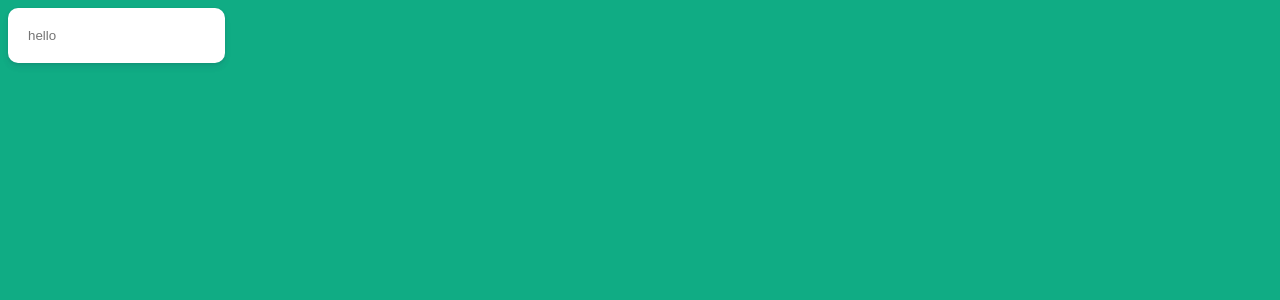
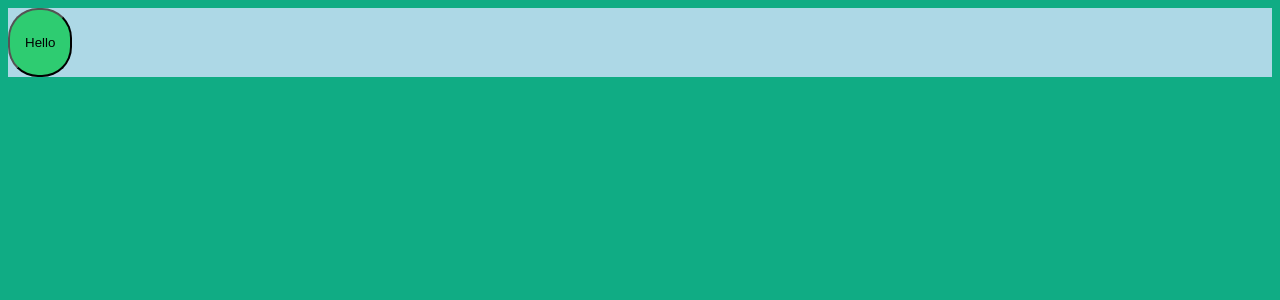
Before and after one commit to kimshuk/styled-comp-test, a React (Create React App) app: page / in a window 1280 px wide. Shown: the top 300 px of the page. Built offline with nearby package versions, Linux system fonts and the light colour scheme.

Commit message:
theme implemented, ch 6 done

```diff
--- a/src/App.js
+++ b/src/App.js
@@ -1,5 +1,10 @@
 import React, { Component } from "react";
-import styled, { createGlobalStyle, css, keyframes } from "styled-components";
+import styled, {
+  createGlobalStyle,
+  css,
+  ThemeProvider
+} from "styled-components";
+import theme from "./theme";
 
 const GlobalStyle = createGlobalStyle`
   html {
@@ -11,62 +16,30 @@
   }
 `;
 
-// const Button = styled.button`
-//   border-radius: 50px;
-//   padding: 5px;
-//   min-width: 120px;
-//   color: white;
-//   font-size: 20px;
-//   font-weight: 600;
-//   -webkit-appearance: none;
-//   cursor: pointer;
-//   &:active,
-//   &:focus {
-//     outline: none;
-//   }
-//   background-color: ${props => (props.danger ? "#c0392b" : "#27ae60")};
-//   ${props => {
-//     if (props.danger) {
-//       return css`
-//         animation: ${rotation} ${props.rotationTime}s linear infinite;
-//       `;
-//     }
-//   }}
-// `;
-
-// const Anchor = styled(Button)`
-//   text-decoration: none;
-// `;
-
-// const rotation = keyframes`
-//   from {
-//     tranform: rotate(0deg)
-//   }
-//   to {
-//     transform: rotate(360deg)
-//   }
-// `;
-
-const awesomeCard = css`
-  box-shadow: 0 4px 6px rgba(50, 50, 93, 0.11), 0 1px 3px rgba(0, 0, 0, 0.08);
-  background-color: white;
-  border-radius: 10px;
-  padding: 20px;
+const Card = styled.div`
+  background-color: lightblue;
 `;
 
-const Input = styled.input.attrs({
-  required: true
-})`
-  border: none;
-  ${awesomeCard};
+const Button = styled.button`
+  border-radius: 30px;
+  padding: 25px 15px;
+  background-color: ${props => props.theme.successColor};
 `;
+
+const Form = () => (
+  <Card>
+    <Button>Hello</Button>
+  </Card>
+);
 
 class App extends Component {
   render() {
     return (
       <>
         <GlobalStyle />
-        <Input placeholder="hello" />
+        <ThemeProvider theme={theme}>
+          <Form />
+        </ThemeProvider>
       </>
     );
   }
--- /dev/null
+++ b/src/theme.js
@@ -0,0 +1,7 @@
+const theme = {
+  mainColor: "#ecf0f1",
+  dangerColor: "#e74c3c",
+  successColor: "#2ecc71"
+};
+
+export default theme;
```
